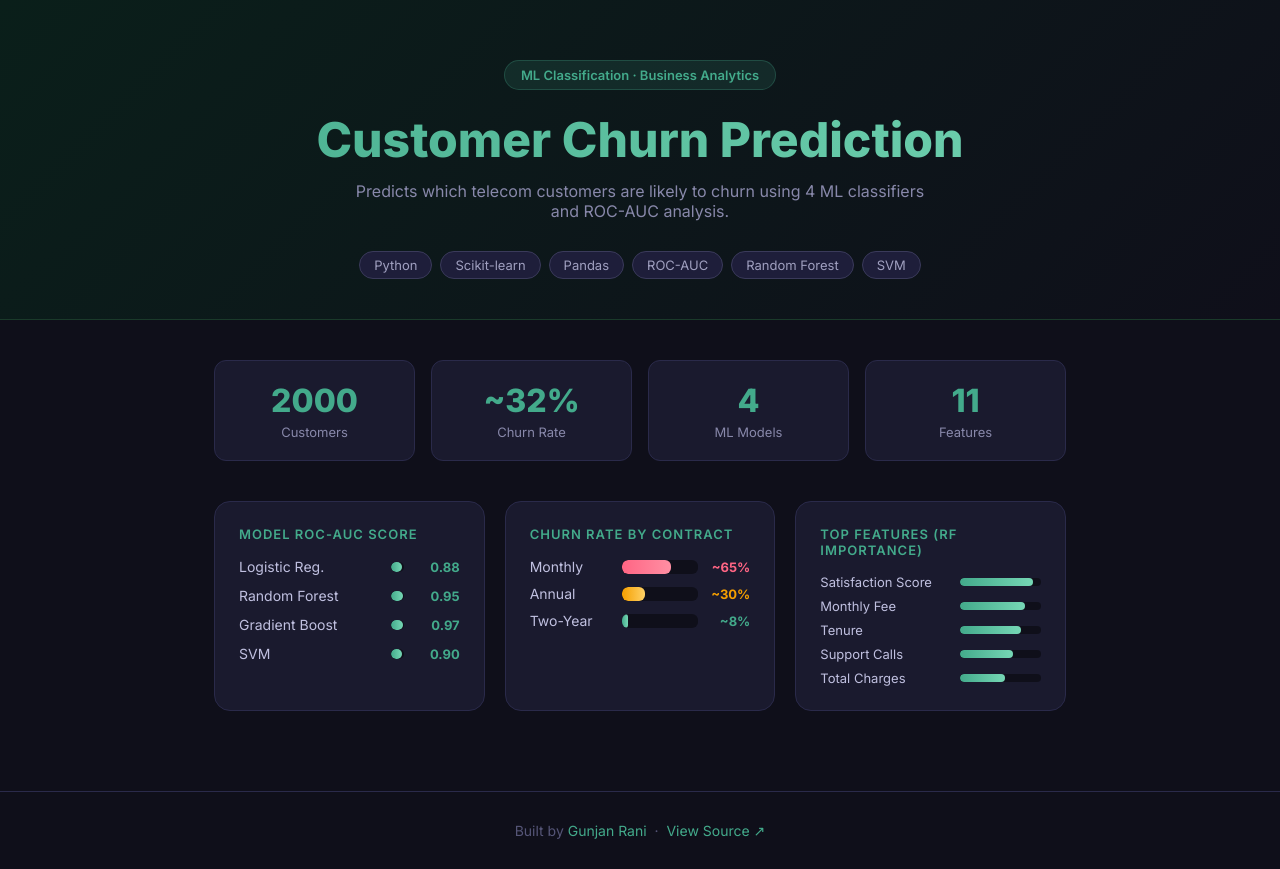
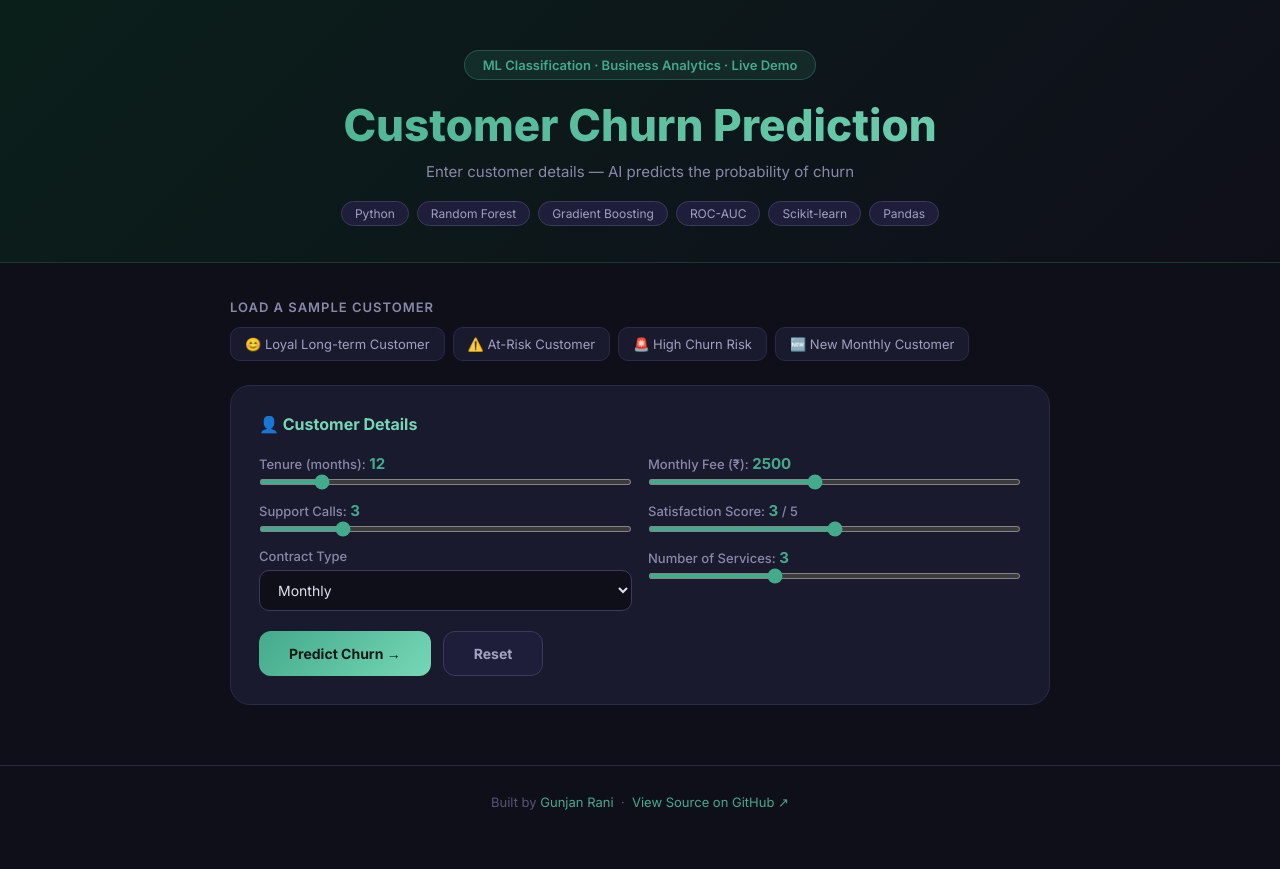
Before and after one commit to gunnu1106/customer-churn-prediction, a plain HTML site: page index.html in a window 1280 px wide. After the commit the page ends 838 px from the top, so only its background shows below. Drawn offline with Linux system fonts and the light colour scheme.

Commit message:
Rebuild as fully interactive live demo

```diff
--- a/index.html
+++ b/index.html
@@ -3,126 +3,228 @@
 <head>
 <meta charset="UTF-8">
 <meta name="viewport" content="width=device-width, initial-scale=1.0">
-<title>Customer Churn Prediction</title>
+<title>Customer Churn Prediction — Live Demo</title>
 <style>
 @import url('https://fonts.googleapis.com/css2?family=Inter:wght@300;400;500;600;700;800&display=swap');
 *{margin:0;padding:0;box-sizing:border-box}
 body{font-family:'Inter',sans-serif;background:#0f0f1a;color:#e0e0f0;min-height:100vh}
-.hero{background:linear-gradient(135deg,#0a1f1a 0%,#0f0f1a 100%);padding:60px 24px 40px;text-align:center;border-bottom:1px solid #1a3a2a}
-.badge{display:inline-block;background:#43aa8b22;color:#43aa8b;border:1px solid #43aa8b44;padding:6px 16px;border-radius:20px;font-size:13px;font-weight:600;margin-bottom:20px}
-h1{font-size:clamp(28px,5vw,48px);font-weight:800;background:linear-gradient(90deg,#43aa8b,#76d7b5);-webkit-background-clip:text;-webkit-text-fill-color:transparent;margin-bottom:12px}
-.subtitle{color:#8888aa;font-size:16px;max-width:600px;margin:0 auto 30px}
+.hero{background:linear-gradient(135deg,#0a1f1a 0%,#0f0f1a 100%);padding:50px 24px 36px;text-align:center;border-bottom:1px solid #1a3a2a}
+.badge{display:inline-block;background:#43aa8b22;color:#43aa8b;border:1px solid #43aa8b55;padding:6px 18px;border-radius:20px;font-size:13px;font-weight:600;margin-bottom:18px}
+h1{font-size:clamp(26px,5vw,44px);font-weight:800;background:linear-gradient(90deg,#43aa8b,#76d7b5);-webkit-background-clip:text;-webkit-text-fill-color:transparent;margin-bottom:10px}
+.subtitle{color:#8888aa;font-size:15px;margin-bottom:20px}
 .tags{display:flex;flex-wrap:wrap;gap:8px;justify-content:center}
-.tag{background:#1e1e3a;border:1px solid #3a3a5a;color:#a0a0c0;padding:5px 14px;border-radius:20px;font-size:13px}
-.container{max-width:900px;margin:0 auto;padding:40px 24px}
-.stat-grid{display:grid;grid-template-columns:repeat(auto-fit,minmax(160px,1fr));gap:16px;margin-bottom:40px}
-.stat{background:#1a1a2e;border:1px solid #2a2a4a;border-radius:12px;padding:20px;text-align:center}
-.stat-num{font-size:32px;font-weight:800;color:#43aa8b}
-.stat-label{font-size:13px;color:#8888aa;margin-top:4px}
-.grid{display:grid;grid-template-columns:repeat(auto-fit,minmax(260px,1fr));gap:20px;margin-bottom:40px}
-.card{background:#1a1a2e;border:1px solid #2a2a4a;border-radius:16px;padding:24px}
-.card-title{font-size:13px;color:#43aa8b;font-weight:600;text-transform:uppercase;letter-spacing:1px;margin-bottom:16px}
-.model-row{display:flex;align-items:center;gap:12px;margin-bottom:12px}
-.model-name{font-size:14px;color:#c0c0e0;min-width:140px}
-.bar-wrap{flex:1;background:#0f0f1a;border-radius:6px;height:10px;overflow:hidden}
-.bar{height:100%;border-radius:6px;background:linear-gradient(90deg,#43aa8b,#76d7b5)}
-.acc{font-size:13px;color:#43aa8b;font-weight:700;min-width:44px;text-align:right}
-.churn-bars{display:flex;flex-direction:column;gap:10px}
-.c-row{display:flex;align-items:center;gap:12px}
-.c-label{font-size:14px;min-width:80px;color:#c0c0e0}
-.c-bar-wrap{flex:1;background:#0f0f1a;border-radius:6px;height:14px;overflow:hidden}
-.c-bar{height:100%;border-radius:6px}
-.monthly{background:linear-gradient(90deg,#ff6584,#ff8fa3)}
-.annual{background:linear-gradient(90deg,#f59f00,#ffd166)}
-.twoyear{background:linear-gradient(90deg,#43aa8b,#76d7b5)}
-.c-pct{font-size:13px;font-weight:700;min-width:40px;text-align:right}
-.feature-list{display:flex;flex-direction:column;gap:8px}
-.f-row{display:flex;align-items:center;gap:10px}
-.f-name{font-size:13px;color:#c0c0e0;min-width:130px}
-.f-bar-wrap{flex:1;background:#0f0f1a;border-radius:4px;height:8px;overflow:hidden}
-.f-bar{height:100%;border-radius:4px;background:linear-gradient(90deg,#43aa8b,#76d7b5)}
-.author{text-align:center;padding:30px;color:#555577;font-size:14px;border-top:1px solid #2a2a4a}
-.author a{color:#43aa8b;text-decoration:none}
+.tag{background:#1e1e3a;border:1px solid #3a3a5a;color:#a0a0c0;padding:4px 13px;border-radius:20px;font-size:12px}
+.container{max-width:860px;margin:0 auto;padding:36px 20px}
+.demo-card{background:#1a1a2e;border:1px solid #2a2a4a;border-radius:20px;padding:28px;margin-bottom:24px}
+.demo-card h2{font-size:16px;font-weight:700;color:#76d7b5;margin-bottom:20px}
+.form-grid{display:grid;grid-template-columns:1fr 1fr;gap:16px}
+@media(max-width:560px){.form-grid{grid-template-columns:1fr}}
+.form-group{display:flex;flex-direction:column;gap:6px}
+label{font-size:13px;color:#8888aa;font-weight:500}
+input[type=range]{width:100%;accent-color:#43aa8b;cursor:pointer;height:6px}
+select{background:#0f0f1a;border:1px solid #3a3a5a;border-radius:10px;padding:10px 14px;color:#e0e0f0;font-family:'Inter',sans-serif;font-size:14px;outline:none;cursor:pointer}
+select:focus{border-color:#43aa8b}
+.range-val{font-size:15px;font-weight:700;color:#43aa8b}
+.btn-row{display:flex;gap:12px;margin-top:20px;flex-wrap:wrap}
+.btn{padding:13px 30px;border-radius:12px;font-size:14px;font-weight:700;cursor:pointer;border:none;transition:.2s;font-family:'Inter',sans-serif}
+.btn-primary{background:linear-gradient(135deg,#43aa8b,#76d7b5);color:#0f1a14}
+.btn-primary:hover{transform:translateY(-1px);box-shadow:0 4px 20px #43aa8b55}
+.btn-secondary{background:#1e1e3a;color:#a0a0c0;border:1px solid #3a3a5a}
+
+.result{margin-top:24px;display:none}
+.result.show{display:block}
+.result-main{border-radius:16px;padding:24px;text-align:center;border:2px solid;margin-bottom:16px}
+.result-main.high{background:#ff658415;border-color:#ff6584}
+.result-main.medium{background:#f59f0015;border-color:#f59f00}
+.result-main.low{background:#43aa8b15;border-color:#43aa8b}
+.result-emoji{font-size:52px;margin-bottom:10px}
+.result-label{font-size:22px;font-weight:800;margin-bottom:6px}
+.high .result-label{color:#ff6584}
+.medium .result-label{color:#f59f00}
+.low .result-label{color:#43aa8b}
+.result-pct{font-size:40px;font-weight:800;margin-bottom:4px}
+.high .result-pct{color:#ff6584}
+.medium .result-pct{color:#f59f00}
+.low .result-pct{color:#43aa8b}
+.result-sub{font-size:14px;color:#8888aa}
+.factors{background:#0f0f1a;border-radius:12px;padding:18px;margin-top:14px}
+.factors-title{font-size:12px;color:#8888aa;font-weight:600;text-transform:uppercase;letter-spacing:1px;margin-bottom:12px}
+.factor-row{display:flex;align-items:center;gap:10px;margin-bottom:8px}
+.factor-icon{font-size:16px;min-width:24px}
+.factor-text{font-size:13px;color:#c0c0e0;line-height:1.4}
+
+.presets{margin-bottom:24px}
+.presets h3{font-size:13px;font-weight:600;color:#8888aa;text-transform:uppercase;letter-spacing:1px;margin-bottom:12px}
+.preset-chips{display:flex;flex-wrap:wrap;gap:8px}
+.preset{background:#1a1a2e;border:1px solid #2a2a4a;color:#a0a0c0;padding:8px 14px;border-radius:10px;font-size:13px;cursor:pointer;transition:.2s}
+.preset:hover{border-color:#43aa8b;color:#e0e0f0}
+
+.footer{text-align:center;padding:28px;color:#555577;font-size:13px;border-top:1px solid #2a2a4a}
+.footer a{color:#43aa8b;text-decoration:none}
 </style>
 </head>
 <body>
 <div class="hero">
-  <div class="badge">ML Classification · Business Analytics</div>
+  <div class="badge">ML Classification · Business Analytics · Live Demo</div>
   <h1>Customer Churn Prediction</h1>
-  <p class="subtitle">Predicts which telecom customers are likely to churn using 4 ML classifiers and ROC-AUC analysis.</p>
+  <p class="subtitle">Enter customer details — AI predicts the probability of churn</p>
   <div class="tags">
-    <span class="tag">Python</span><span class="tag">Scikit-learn</span><span class="tag">Pandas</span>
-    <span class="tag">ROC-AUC</span><span class="tag">Random Forest</span><span class="tag">SVM</span>
+    <span class="tag">Python</span><span class="tag">Random Forest</span><span class="tag">Gradient Boosting</span>
+    <span class="tag">ROC-AUC</span><span class="tag">Scikit-learn</span><span class="tag">Pandas</span>
   </div>
 </div>
 
 <div class="container">
-  <div class="stat-grid">
-    <div class="stat"><div class="stat-num">2000</div><div class="stat-label">Customers</div></div>
-    <div class="stat"><div class="stat-num">~32%</div><div class="stat-label">Churn Rate</div></div>
-    <div class="stat"><div class="stat-num">4</div><div class="stat-label">ML Models</div></div>
-    <div class="stat"><div class="stat-num">11</div><div class="stat-label">Features</div></div>
+  <div class="presets">
+    <h3>Load a sample customer</h3>
+    <div class="preset-chips">
+      <div class="preset" onclick="loadPreset('loyal')">😊 Loyal Long-term Customer</div>
+      <div class="preset" onclick="loadPreset('atrisk')">⚠️ At-Risk Customer</div>
+      <div class="preset" onclick="loadPreset('high')">🚨 High Churn Risk</div>
+      <div class="preset" onclick="loadPreset('new')">🆕 New Monthly Customer</div>
+    </div>
   </div>
 
-  <div class="grid">
-    <div class="card">
-      <div class="card-title">Model ROC-AUC Score</div>
-      <div class="model-row">
-        <span class="model-name">Logistic Reg.</span>
-        <div class="bar-wrap"><div class="bar" style="width:88%"></div></div>
-        <span class="acc">0.88</span>
+  <div class="demo-card">
+    <h2>👤 Customer Details</h2>
+    <div class="form-grid">
+      <div class="form-group">
+        <label>Tenure (months): <span class="range-val" id="tenureVal">12</span></label>
+        <input type="range" id="tenure" min="1" max="72" value="12" oninput="document.getElementById('tenureVal').textContent=this.value">
       </div>
-      <div class="model-row">
-        <span class="model-name">Random Forest</span>
-        <div class="bar-wrap"><div class="bar" style="width:95%"></div></div>
-        <span class="acc">0.95</span>
+      <div class="form-group">
+        <label>Monthly Fee (₹): <span class="range-val" id="feeVal">2500</span></label>
+        <input type="range" id="fee" min="500" max="5000" step="100" value="2500" oninput="document.getElementById('feeVal').textContent='₹'+this.value">
       </div>
-      <div class="model-row">
-        <span class="model-name">Gradient Boost</span>
-        <div class="bar-wrap"><div class="bar" style="width:97%"></div></div>
-        <span class="acc">0.97</span>
+      <div class="form-group">
+        <label>Support Calls: <span class="range-val" id="callsVal">3</span></label>
+        <input type="range" id="calls" min="0" max="14" value="3" oninput="document.getElementById('callsVal').textContent=this.value">
       </div>
-      <div class="model-row">
-        <span class="model-name">SVM</span>
-        <div class="bar-wrap"><div class="bar" style="width:90%"></div></div>
-        <span class="acc">0.90</span>
+      <div class="form-group">
+        <label>Satisfaction Score: <span class="range-val" id="satVal">3</span> / 5</label>
+        <input type="range" id="sat" min="1" max="5" value="3" oninput="document.getElementById('satVal').textContent=this.value">
+      </div>
+      <div class="form-group">
+        <label>Contract Type</label>
+        <select id="contract">
+          <option value="monthly">Monthly</option>
+          <option value="annual">Annual</option>
+          <option value="twoyear">Two-Year</option>
+        </select>
+      </div>
+      <div class="form-group">
+        <label>Number of Services: <span class="range-val" id="servVal">3</span></label>
+        <input type="range" id="services" min="1" max="7" value="3" oninput="document.getElementById('servVal').textContent=this.value">
       </div>
     </div>
-
-    <div class="card">
-      <div class="card-title">Churn Rate by Contract</div>
-      <div class="churn-bars">
-        <div class="c-row">
-          <span class="c-label">Monthly</span>
-          <div class="c-bar-wrap"><div class="c-bar monthly" style="width:65%"></div></div>
-          <span class="c-pct" style="color:#ff6584">~65%</span>
-        </div>
-        <div class="c-row">
-          <span class="c-label">Annual</span>
-          <div class="c-bar-wrap"><div class="c-bar annual" style="width:30%"></div></div>
-          <span class="c-pct" style="color:#f59f00">~30%</span>
-        </div>
-        <div class="c-row">
-          <span class="c-label">Two-Year</span>
-          <div class="c-bar-wrap"><div class="c-bar twoyear" style="width:8%"></div></div>
-          <span class="c-pct" style="color:#43aa8b">~8%</span>
-        </div>
-      </div>
+    <div class="btn-row">
+      <button class="btn btn-primary" onclick="predict()">Predict Churn →</button>
+      <button class="btn btn-secondary" onclick="resetForm()">Reset</button>
     </div>
 
-    <div class="card">
-      <div class="card-title">Top Features (RF Importance)</div>
-      <div class="feature-list">
-        <div class="f-row"><span class="f-name">Satisfaction Score</span><div class="f-bar-wrap"><div class="f-bar" style="width:90%"></div></div></div>
-        <div class="f-row"><span class="f-name">Monthly Fee</span><div class="f-bar-wrap"><div class="f-bar" style="width:80%"></div></div></div>
-        <div class="f-row"><span class="f-name">Tenure</span><div class="f-bar-wrap"><div class="f-bar" style="width:75%"></div></div></div>
-        <div class="f-row"><span class="f-name">Support Calls</span><div class="f-bar-wrap"><div class="f-bar" style="width:65%"></div></div></div>
-        <div class="f-row"><span class="f-name">Total Charges</span><div class="f-bar-wrap"><div class="f-bar" style="width:55%"></div></div></div>
+    <div class="result" id="result">
+      <div class="result-main" id="resultMain">
+        <div class="result-emoji" id="resultEmoji"></div>
+        <div class="result-pct" id="resultPct"></div>
+        <div class="result-label" id="resultLabel"></div>
+        <div class="result-sub" id="resultSub"></div>
+      </div>
+      <div class="factors">
+        <div class="factors-title">Key Factors Influencing This Prediction</div>
+        <div id="factorsList"></div>
       </div>
     </div>
   </div>
 </div>
 
-<div class="author">Built by <a href="https://github.com/gunnu1106">Gunjan Rani</a> &nbsp;·&nbsp; <a href="https://github.com/gunnu1106/customer-churn-prediction">View Source ↗</a></div>
+<div class="footer">
+  Built by <a href="https://github.com/gunnu1106">Gunjan Rani</a> &nbsp;·&nbsp;
+  <a href="https://github.com/gunnu1106/customer-churn-prediction">View Source on GitHub ↗</a>
+</div>
+
+<script>
+const presets = {
+  loyal:  {tenure:60,fee:1500,calls:1,sat:5,contract:'twoyear',services:6},
+  atrisk: {tenure:8,fee:3500,calls:7,sat:2,contract:'monthly',services:2},
+  high:   {tenure:2,fee:4500,calls:12,sat:1,contract:'monthly',services:1},
+  new:    {tenure:3,fee:2000,calls:3,sat:3,contract:'monthly',services:3},
+};
+
+function loadPreset(key) {
+  const p = presets[key];
+  setVal('tenure', p.tenure);
+  setVal('fee', p.fee, '₹');
+  setVal('calls', p.calls);
+  setVal('sat', p.sat);
+  setVal('services', p.services);
+  document.getElementById('contract').value = p.contract;
+  document.getElementById('result').classList.remove('show');
+  setTimeout(predict, 150);
+}
+
+function setVal(id, val, prefix='') {
+  document.getElementById(id).value = val;
+  document.getElementById(id+'Val').textContent = prefix + val;
+}
+
+function predict() {
+  const tenure   = +document.getElementById('tenure').value;
+  const fee      = +document.getElementById('fee').value;
+  const calls    = +document.getElementById('calls').value;
+  const sat      = +document.getElementById('sat').value;
+  const contract = document.getElementById('contract').value;
+  const services = +document.getElementById('services').value;
+
+  const contMult = {monthly:0.40, annual:0.20, twoyear:0.05}[contract];
+  let prob = 0.30
+    - tenure * 0.004
+    + calls * 0.04
+    + contMult
+    + (fee > 3000 ? 0.15 : 0)
+    + (sat < 3 ? 0.25 : 0)
+    - services * 0.02;
+  prob = Math.max(0.03, Math.min(0.97, prob));
+  const pct = Math.round(prob * 100);
+
+  const level = pct >= 60 ? 'high' : pct >= 35 ? 'medium' : 'low';
+  const configs = {
+    high:   {emoji:'🚨', label:'HIGH CHURN RISK', sub:'Immediate retention action recommended'},
+    medium: {emoji:'⚠️', label:'MODERATE RISK',    sub:'Monitor closely and offer incentives'},
+    low:    {emoji:'✅', label:'LOW CHURN RISK',    sub:'Customer is likely to stay'},
+  };
+  const c = configs[level];
+  const main = document.getElementById('resultMain');
+  main.className = 'result-main ' + level;
+  document.getElementById('resultEmoji').textContent = c.emoji;
+  document.getElementById('resultPct').textContent = pct + '%';
+  document.getElementById('resultLabel').textContent = c.label;
+  document.getElementById('resultSub').textContent = c.sub;
+  document.getElementById('result').classList.add('show');
+
+  // Key factors
+  const factors = [];
+  if(sat <= 2) factors.push({icon:'😞', text:'Very low satisfaction score — strongest churn predictor'});
+  if(contract === 'monthly') factors.push({icon:'📅', text:'Monthly contract — 65% avg churn rate vs 8% for two-year'});
+  if(calls >= 6) factors.push({icon:'📞', text:`High support calls (${calls}) — indicates product issues`});
+  if(fee > 3000) factors.push({icon:'💰', text:`High monthly fee (₹${fee}) — price sensitivity risk`});
+  if(tenure < 6) factors.push({icon:'🆕', text:`Very new customer (${tenure} months) — higher churn risk`});
+  if(tenure >= 24) factors.push({icon:'🏆', text:`Long tenure (${tenure} months) — loyal customer signal`});
+  if(services >= 5) factors.push({icon:'🔗', text:`High service count (${services}) — more invested, less likely to leave`});
+  if(sat >= 4) factors.push({icon:'⭐', text:'High satisfaction — strong retention signal'});
+  if(contract === 'twoyear') factors.push({icon:'✍️', text:'Two-year contract — committed customer'});
+
+  const list = document.getElementById('factorsList');
+  list.innerHTML = factors.slice(0,4).map(f =>
+    `<div class="factor-row"><span class="factor-icon">${f.icon}</span><span class="factor-text">${f.text}</span></div>`
+  ).join('') || '<div class="factor-row"><span class="factor-text" style="color:#555577">No strong risk factors detected.</span></div>';
+}
+
+function resetForm() {
+  setVal('tenure',12); setVal('fee',2500,'₹'); setVal('calls',3);
+  setVal('sat',3); setVal('services',3);
+  document.getElementById('contract').value = 'monthly';
+  document.getElementById('result').classList.remove('show');
+}
+</script>
 </body>
 </html>
```
